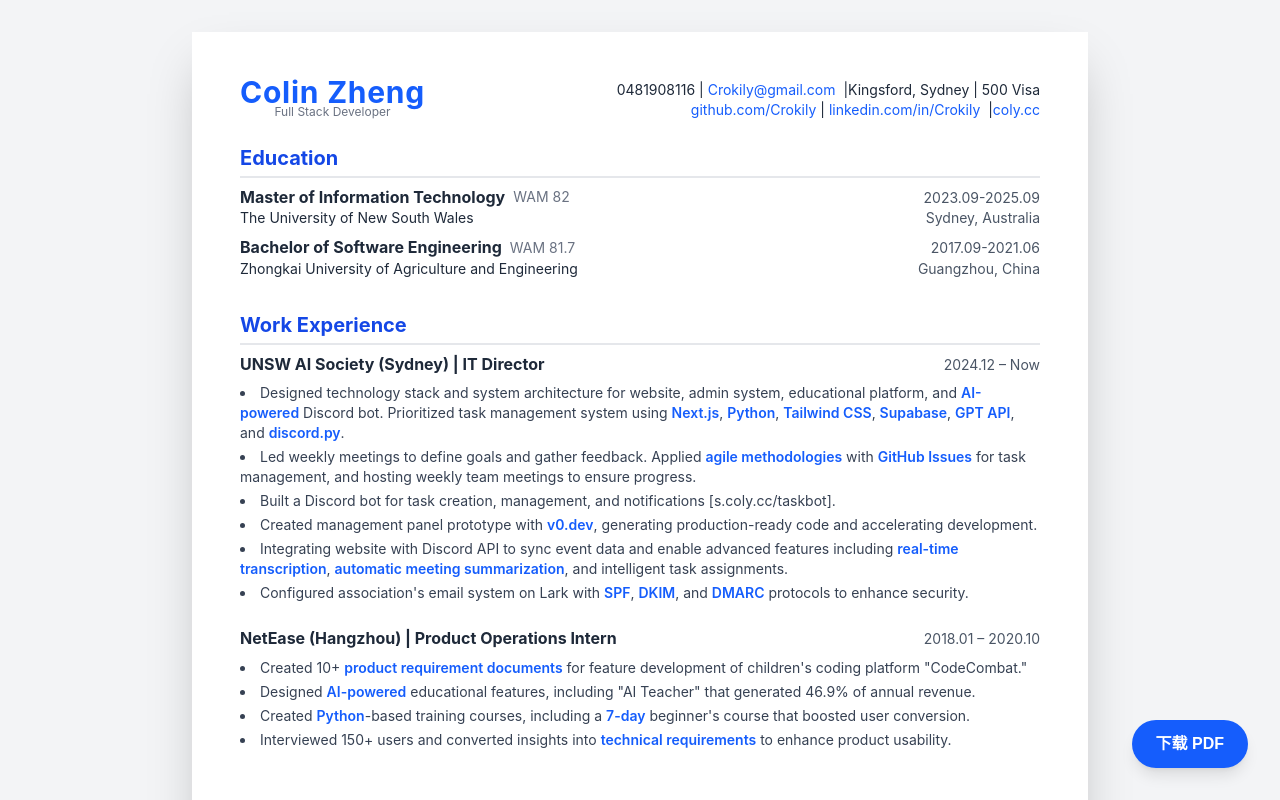
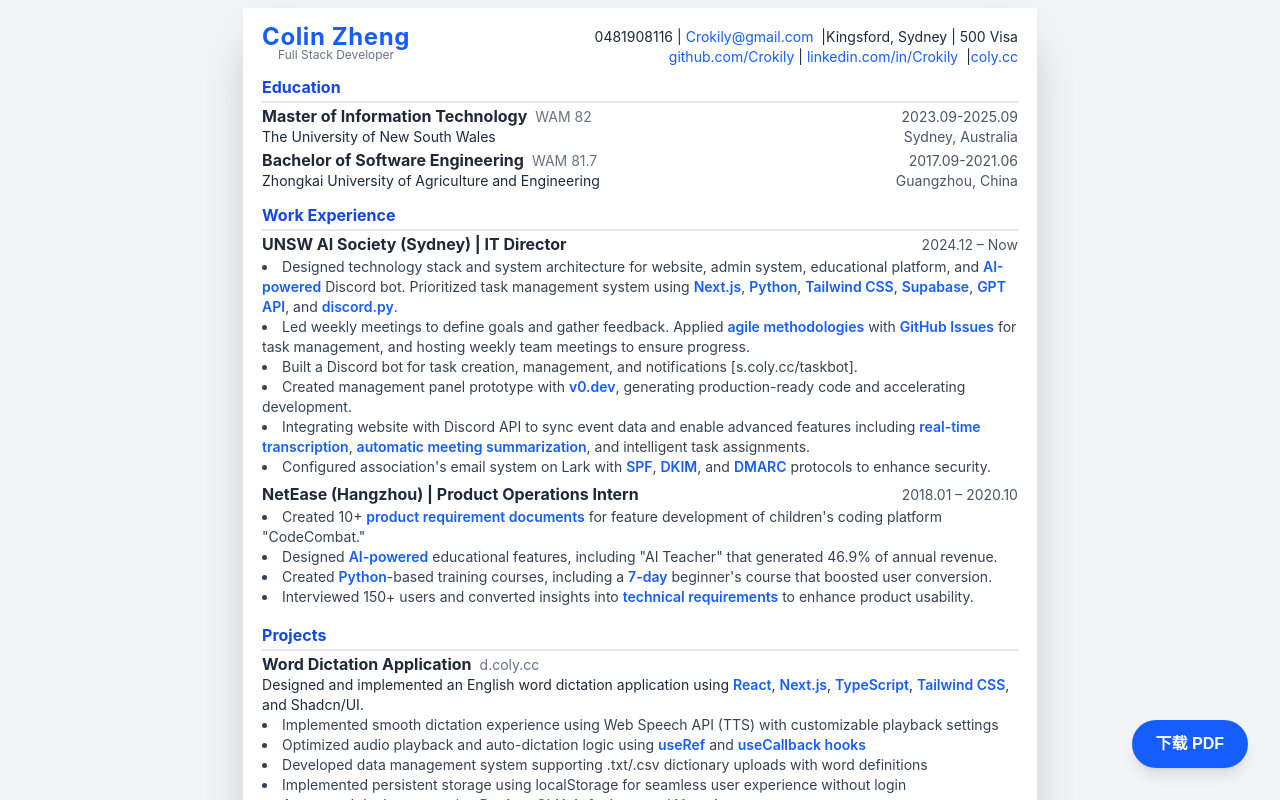
Before and after one commit to Crokily/crokily.github.io, a Next.js app: page /resume in a window 1280 px wide. Shown: the top 800 px of the page. Built offline with nearby package versions, Linux system fonts and the light colour scheme.

Commit message:
Refactor resume layout and styles; remove DownloadButton component and update import path.

```diff
--- a/app/globals.css
+++ b/app/globals.css
@@ -38,8 +38,8 @@
     background: white !important;
     color: black !important;
     display: block;
-    width: 21cm;
-    height: 29.7cm;
+    width: 210mm;
+    height: 297mm;
     zoom: 100%;
     -webkit-print-color-adjust: exact;
     print-color-adjust: exact;
@@ -53,14 +53,16 @@
   }
 
   #resume-content {
-    width: 21cm !important;
-    height: 29.7cm !important;
+    width: 210mm !important;
+    min-height: 297mm !important;
+    max-height: 297mm !important;
     margin: 0 !important;
-    padding: 1.5rem !important;
     box-shadow: none !important;
     border: none !important;
     border-radius: 0 !important;
     background: white !important;
+    box-sizing: border-box !important;
+    overflow: hidden !important;
   }
 
   .print\:hidden {
--- a/app/resume/page.tsx
+++ b/app/resume/page.tsx
@@ -1,4 +1,4 @@
-import DownloadButton from './DownloadButton';
+import DownloadButton from './components/DownloadButton';
 import { resumeData } from './resumeData';
 import { highlightKeywords, processLinksInText, processQuotes } from './utils';
 
@@ -6,20 +6,25 @@
   const { personalInfo, education, experience, projects } = resumeData;
 
   return (
-    <main className="min-h-screen bg-gray-100 p-4 sm:p-8 flex flex-col items-center">
+    <main className="min-h-screen bg-gray-100 p-2 flex flex-col items-center">
       {/* A4 Container */}
       <div
         id="resume-content"
-        className="max-w-4xl w-full min-h-screen bg-white text-gray-800 p-12 shadow-2xl"
+        className="bg-white text-gray-800 shadow-2xl"
                   style={{
             fontFamily: "'Inter', -apple-system, BlinkMacSystemFont, 'Segoe UI', Roboto, sans-serif",
-          lineHeight: 1.4,
+            lineHeight: 1.2,
+            width: '210mm',
+            minHeight: '297mm',
+            maxHeight: '297mm',
+            padding: '5mm',
+            boxSizing: 'border-box',
           }}
       >
         {/* Header */}
-        <header className="flex flex-row flex-nowrap justify-between mb-6">
+        <header className="flex flex-row flex-nowrap justify-between mb-2">
           <div className="flex flex-col items-center">
-            <h1 className="text-3xl font-bold leading-6 text-blue-600 tracking-wide">
+            <h1 className="text-2xl font-bold leading-5 text-blue-600 tracking-wide">
               {personalInfo.name}
             </h1>
             <span className="text-xs text-gray-500">{personalInfo.title}</span>
@@ -48,10 +53,10 @@
         </header>
 
         {/* Education */}
-        <section className="flex flex-col space-y-1 mb-6" aria-label="Education">
-          <h2 className="font-bold text-xl text-blue-700 border-b-2 border-gray-200 pb-1 mb-2">Education</h2>
+        <section className="flex flex-col space-y-0.5 mb-2" aria-label="Education">
+          <h2 className="font-bold text-base text-blue-700 border-b-2 border-gray-200 pb-0.5 mb-1">Education</h2>
           {education.map((edu, index) => (
-            <article key={index} className="flex flex-row flex-nowrap justify-between mb-2">
+                          <article key={index} className="flex flex-row flex-nowrap justify-between mb-1">
               <div>
                 <div className="flex items-center">
                   <h3 className="font-bold">{edu.degree}</h3>
@@ -68,11 +73,11 @@
         </section>
 
         {/* Work Experience */}
-        <section className="flex flex-col space-y-1 mb-6" aria-label="Experience">
-          <h2 className="font-bold text-xl text-blue-700 border-b-2 border-gray-200 pb-1 mb-2">Work Experience</h2>
+        <section className="flex flex-col space-y-0.5 mb-2" aria-label="Experience">
+          <h2 className="font-bold text-base text-blue-700 border-b-2 border-gray-200 pb-0.5 mb-1">Work Experience</h2>
 
                       {experience.map((exp, index) => (
-            <article key={index} className="flex flex-col mb-4" aria-label={exp.title}>
+              <article key={index} className="flex flex-col mb-1.5" aria-label={exp.title}>
               <div className="flex flex-row flex-nowrap justify-between">
                 <div>
                   <h3 className="font-bold">{exp.title}</h3>
@@ -82,7 +87,7 @@
                   {exp.location && <p className="text-sm text-gray-600">{exp.location}</p>}
                 </div>
               </div>
-              <ul className="list-disc list-inside mt-2 mb-2 text-sm text-gray-700 space-y-1">
+                              <ul className="list-disc list-inside mt-0.5 mb-0.5 text-sm text-gray-700 space-y-0">
                 {exp.achievements.map((achievement, achIndex) => (
                   <li key={achIndex}>
                     {processLinksInText(processQuotes(achievement))}
@@ -94,11 +99,11 @@
         </section>
 
         {/* Projects */}
-        <section className="flex flex-col space-y-1" aria-label="Project">
-          <h2 className="font-bold text-xl text-blue-700 border-b-2 border-gray-200 pb-1 mb-2">Projects</h2>
+        <section className="flex flex-col space-y-0.5" aria-label="Project">
+          <h2 className="font-bold text-base text-blue-700 border-b-2 border-gray-200 pb-0.5 mb-1">Projects</h2>
 
                       {projects.map((project, index) => (
-            <article key={index} className="flex flex-col mb-3" aria-label={project.name}>
+              <article key={index} className="flex flex-col mb-1" aria-label={project.name}>
               <div className="flex items-center">
                 <h3 className="font-bold">{project.name}</h3>
                 {project.url && (
@@ -107,10 +112,10 @@
                   </a>
                 )}
               </div>
-              <p className="text-sm mb-1">
+                              <p className="text-sm mb-0">
                   {highlightKeywords(project.description)}
                 </p>
-              <ul className="list-disc list-inside text-sm text-gray-700 space-y-1">
+                <ul className="list-disc list-inside text-sm text-gray-700 space-y-0">
                 {project.highlights.map((highlight, hlIndex) => (
                   <li key={hlIndex}>
                     {highlightKeywords(highlight)}
```
Also changed, not shown: app/resume/components/DownloadButton.tsx (renamed from app/resume/DownloadButton.tsx). Lines whose indentation alone changed are shown as unchanged.
